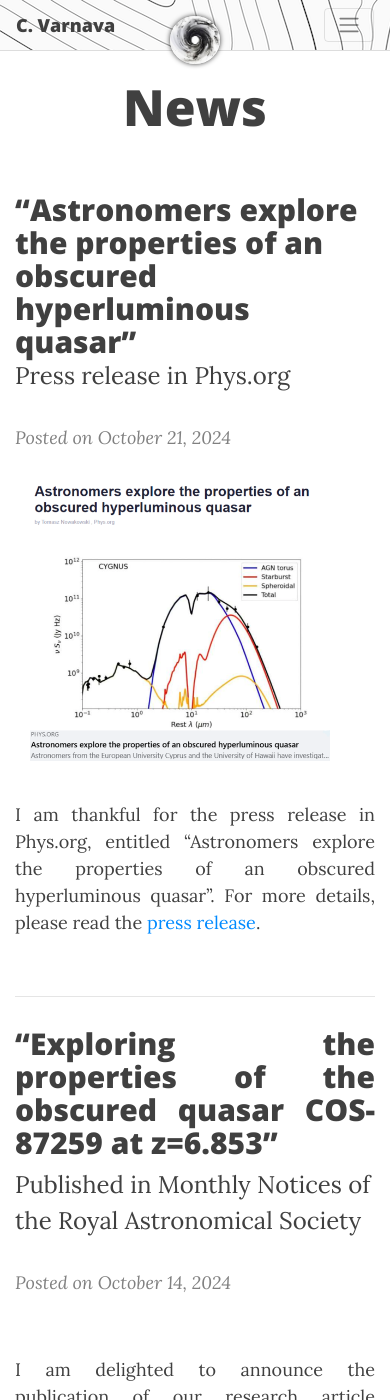
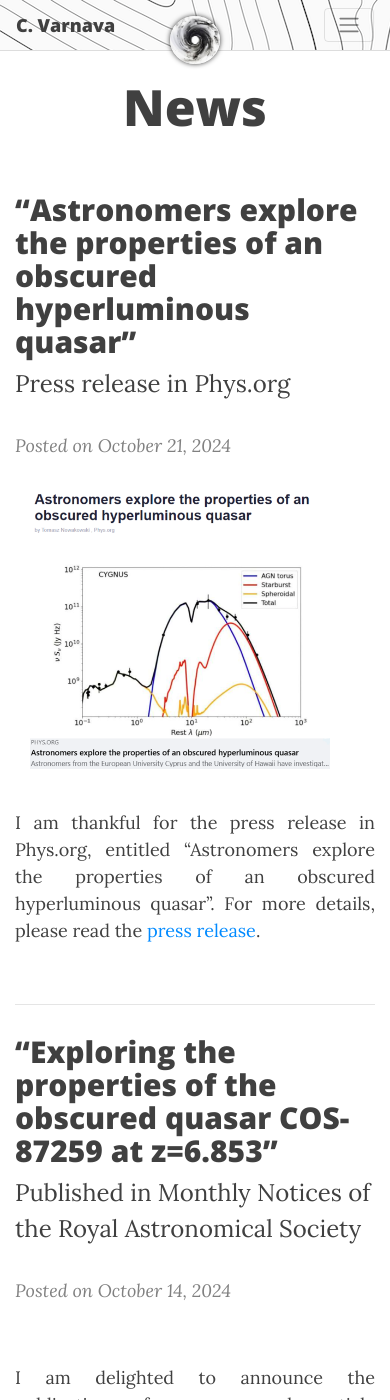
Before and after one commit to ch-var/ch-var.github.io, a Jekyll site: the page built from news.html, in a window 390 px wide and 1400 px high. Built offline with Jekyll 4.4.1, drawn with Linux system fonts in a browser that asks for light colours; formulas are drawn with MathJax 3.

Commit message:
Update news.html

```diff
--- a/news.html
+++ b/news.html
@@ -4,15 +4,7 @@ title: News
 mathjax: true
 ---
 <p>
-<h2 style="text-align: left; margin: 0; width: 100%;">“Astronomers explore the properties of an obscured hyperluminous quasar”</h2>
-<style>
-  /* This won't work on GitHub, but works in a custom HTML environment */
-  @media (max-width: 600px) {
-    h2 {
-      text-align: justify;
-    }
-  }
-</style>
+<h2>“Astronomers explore the properties of an obscured hyperluminous quasar”</h2>
 <font size="+2">Press release in Phys.org</font>
 <p>
 <p>
```
